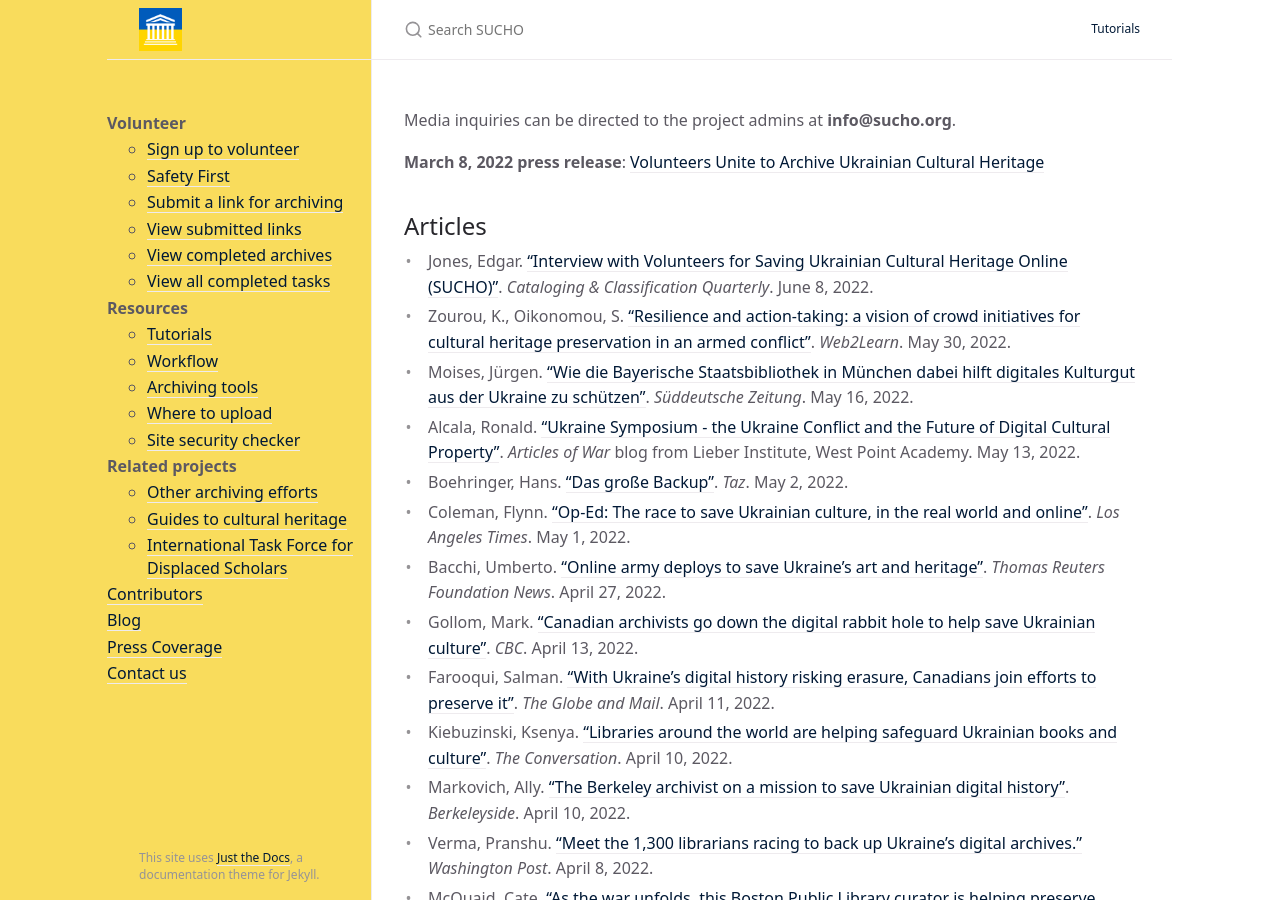
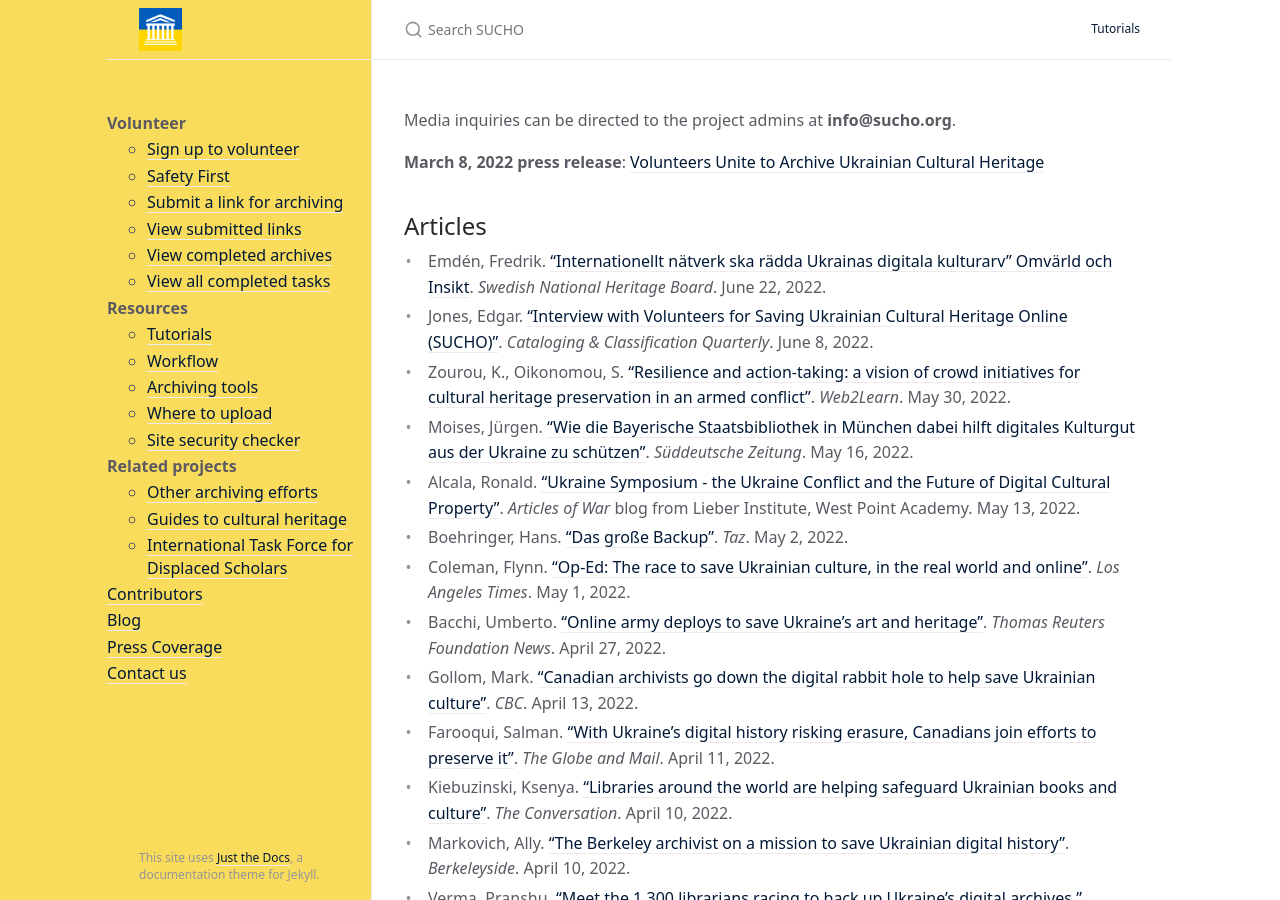
Before and after one commit to sucho-archiving/sucho-archiving.github.io, a Jekyll site: the page built from press.md, in a window 1280 px wide and 900 px high. Built offline with Jekyll 4.4.1, drawn with Linux system fonts in a browser that asks for light colours.

Commit message:
added an article

```diff
--- a/press.md
+++ b/press.md
@@ -9,6 +9,7 @@
 **March 8, 2022 press release**: [Volunteers Unite to Archive Ukrainian Cultural Heritage](/press-release-20220308-volunteers-unite)
 
 ## Articles
+- Emdén, Fredrik. ["Internationellt nätverk ska rädda Ukrainas digitala kulturarv" Omvärld och Insikt](https://www.raa.se/omvarld-och-insikt/internationella-natverk-ska-radda-ukrainas-digitala-kulturarv/). *Swedish National Heritage Board*. June 22, 2022.
 - Jones, Edgar. ["Interview with Volunteers for Saving Ukrainian Cultural Heritage Online (SUCHO)"](https://doi.org/10.1080/01639374.2022.2077496). *Cataloging & Classification Quarterly*. June 8, 2022.
 - Zourou, K., Oikonomou, S. [“Resilience and action-taking: a vision of crowd initiatives for cultural heritage preservation in an armed conflict”](https://web2learn.eu/resilience-and-action-taking-a-vision-of-crowd-initiatives-for-cultural-heritage-preservation-in-an-armed-conflict/). *Web2Learn*. May 30, 2022.
 - Moises, Jürgen. ["Wie die Bayerische Staatsbibliothek in München dabei hilft digitales Kulturgut aus der Ukraine zu schützen"](https://www.sueddeutsche.de/muenchen/muenchen-bayerische-staatsbibliothek-digitales-kulturgut-websites-ukraine-1.5584863). *Süddeutsche Zeitung*. May 16, 2022.
```
